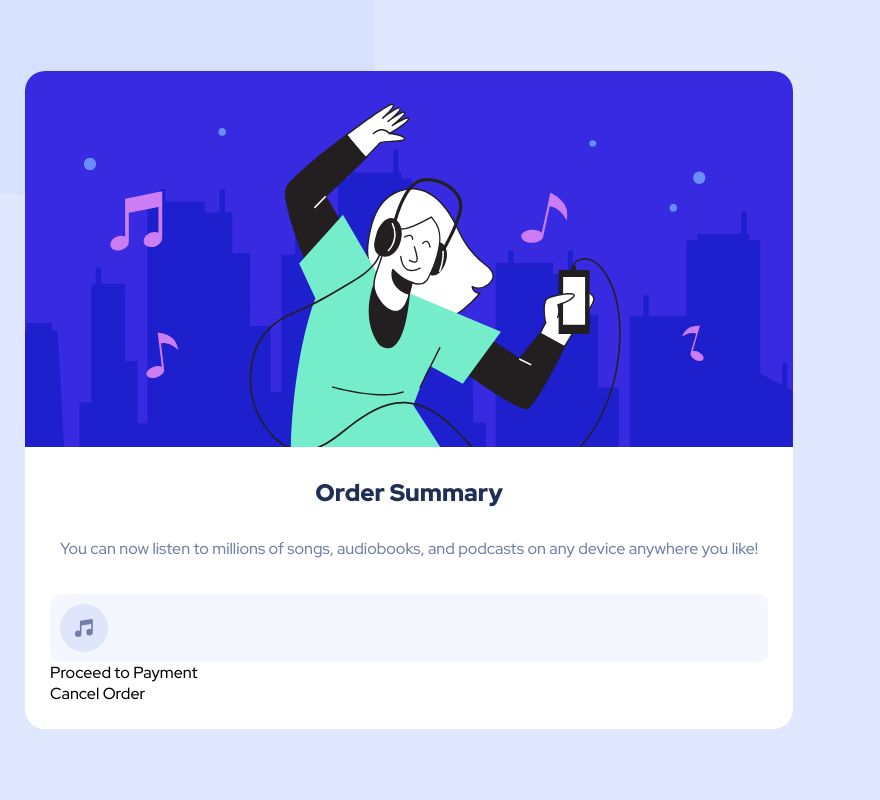
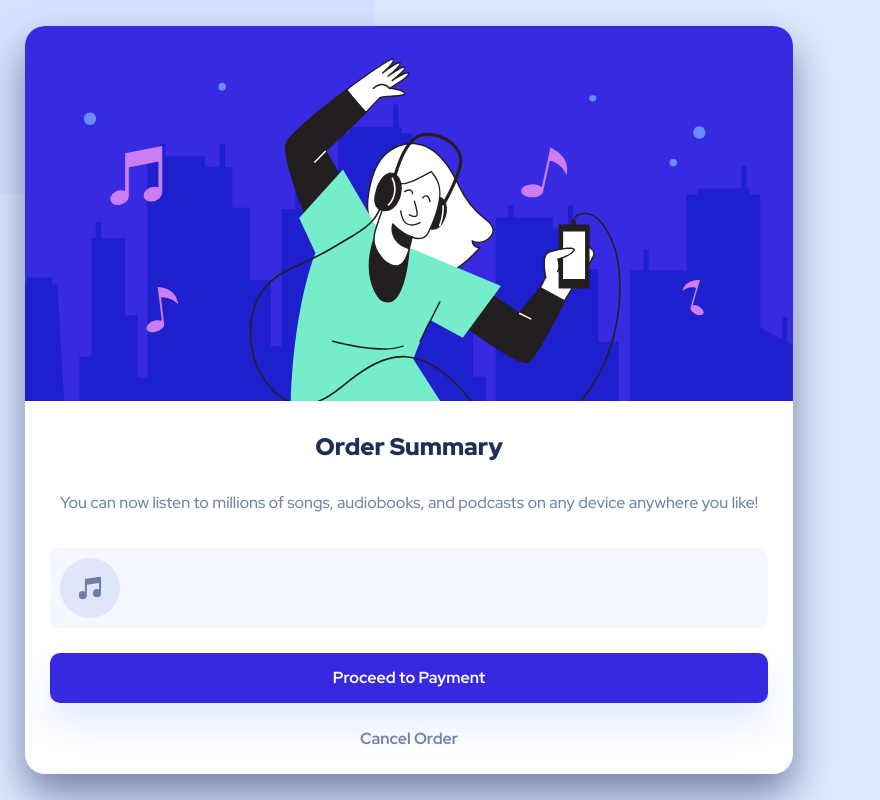
Before and after one commit to AnuragLodhi/order-summary-component-main, a plain HTML site: page index.html in a window 1280 px wide. Shown: the whole page, without its empty margins (0-880 px from the left). Drawn offline with Linux system fonts and the light colour scheme.

Commit message:
Proceed and cancel style. Added drop shadows

```diff
--- a/style.css
+++ b/style.css
@@ -49,11 +49,11 @@ body {
   border-radius: 20px;
   overflow: hidden;
   justify-content: center;
+
+  box-shadow: 0 20px 40px var(--c-neu-dsblue);
 }
 
-.cover {
-  object-fit: cover;
-}
+
 
 /* .wrapper {
   padding: 0 40px;
@@ -80,7 +80,26 @@ body {
 
 .plan {
   display: flex;
+  height: 60px;
   background: var(--c-neu-vpblue);
   padding: 10px;
   border-radius: 10px;
 }
+
+.proceed {
+  margin: 25px 0;
+  line-height: 50px;
+  background-color: var(--c-pri-bblue);
+  border-radius: 10px;
+  text-align: center;
+  font-weight: var(--fw-regular);
+  color: var(--c-neu-white);
+
+  box-shadow: 0 20px 40px var(--c-pri-pblue);
+}
+
+.cancel {
+  text-align: center;
+  font-weight: var(--fw-regular);
+  color: var(--c-neu-dsblue)
+}
```
